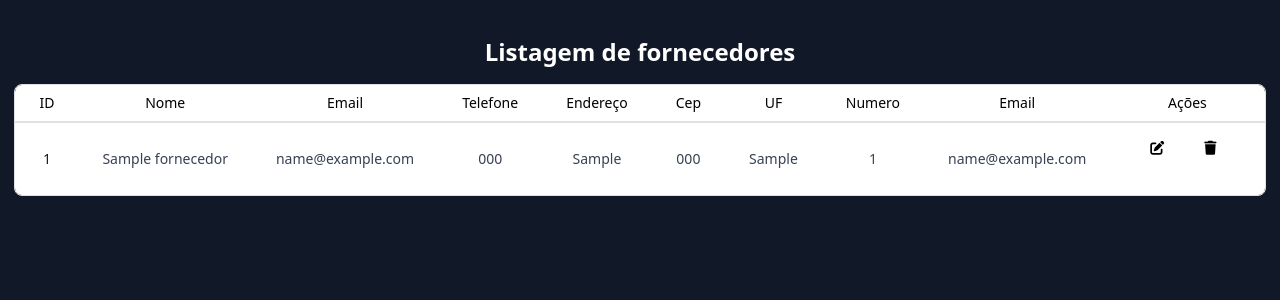
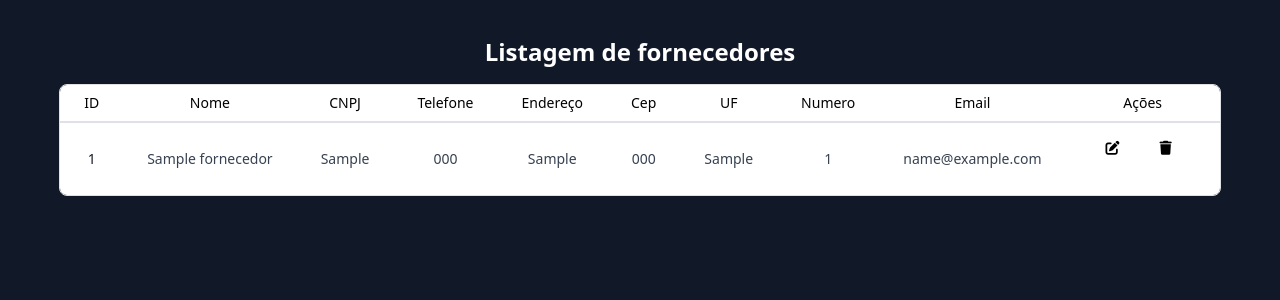
Before and after one commit to MatheusAmaralDeSousa/projeto_django_1, a Django app: page /cadastro_fornecedor/listagem_fornecedores/ in a window 1280 px wide. Shown: the part 52-352 px from the top of the page. Run offline with Django 4.2, Linux system fonts and the light colour scheme; tables that the repository leaves empty hold one stand-in row (values such as "Sample post"); some libraries are stand-ins or nearby versions.

Commit message:
feat: email field changed to cnpj

```diff
--- a/djangoapp/app_cadastro_fornecedores/templates/fornecedores/listagem_fornecedor.html
+++ b/djangoapp/app_cadastro_fornecedores/templates/fornecedores/listagem_fornecedor.html
@@ -40,7 +40,7 @@
                             Nome
                         </th>
                         <th class="whitespace-nowrap px-4 py-2 text-left font-medium text-black text-center">
-                            Email
+                            CNPJ
                         </th>
 
                         <th class="whitespace-nowrap px-4 py-2 text-left font-medium text-black text-center">
@@ -83,7 +83,7 @@
                             {{fornecedor.nome}}
                         </td>
                         <td class="whitespace-nowrap px-4 py-2 text-gray-700 h-8 text-center">
-                            {{fornecedor.email}}
+                            {{fornecedor.cnpj}}
                         </td>
                         <td class="whitespace-nowrap px-4 py-2 text-gray-700 h-8 text-center">
                             {{fornecedor.telefone}}
```
